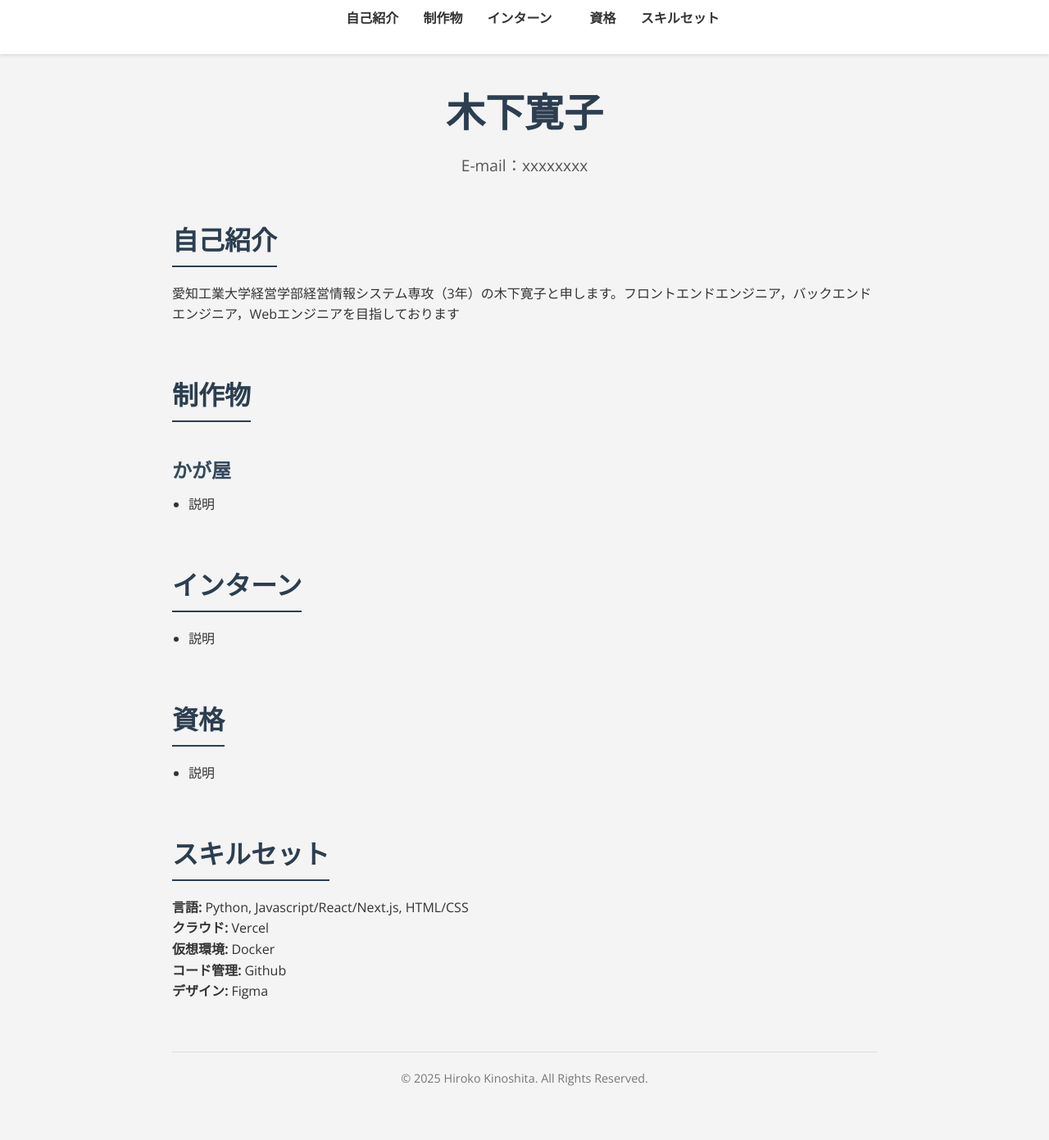
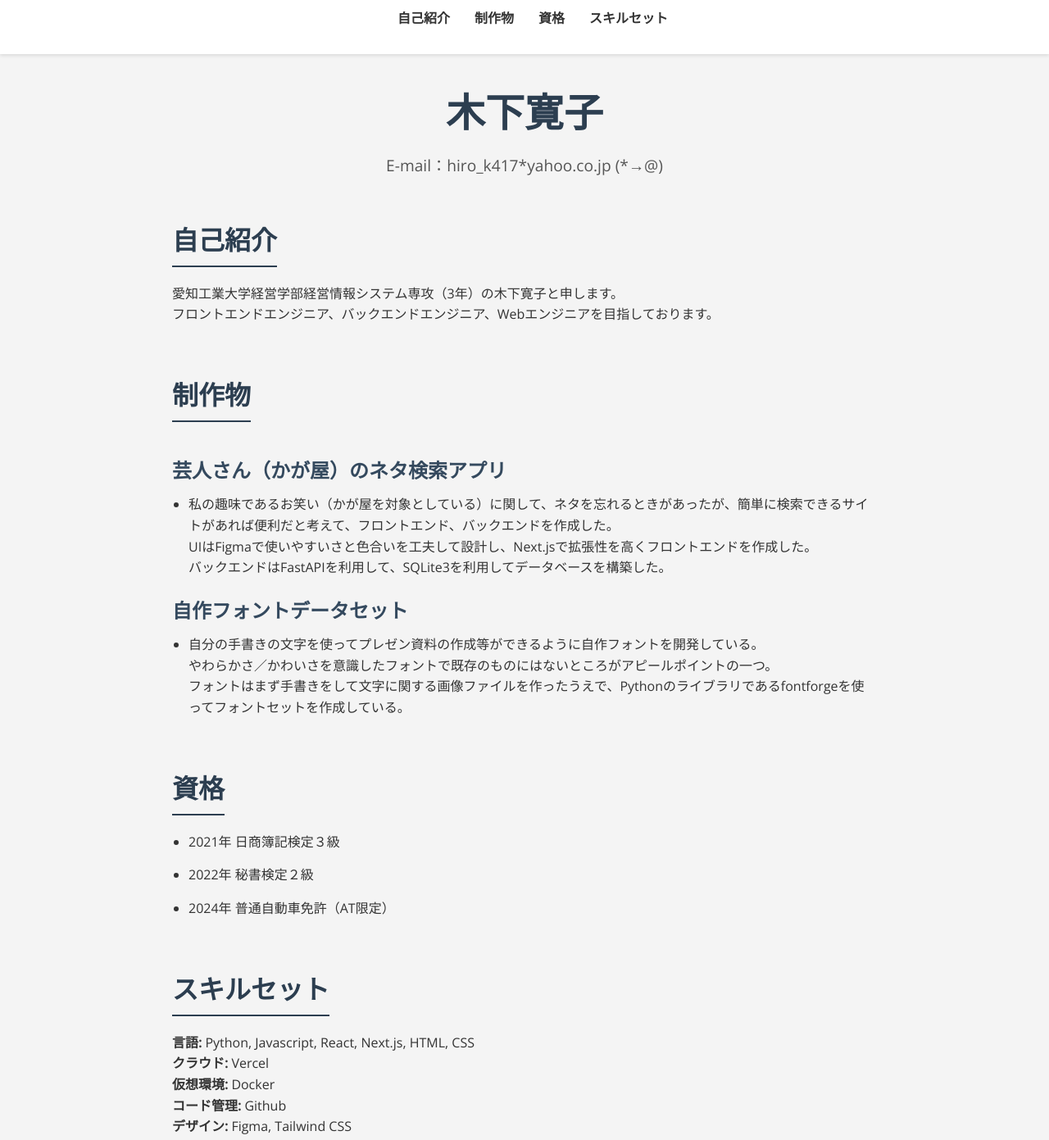
Before and after one commit to t23025/t23025.github.io, a plain HTML site: page index.html in a window 1280 px wide. Shown: the top 1391 px of the page at 82% size. Drawn offline with nearby package versions, Linux system fonts and the light colour scheme.

Commit message:
Update index.html

```diff
--- a/index.html
+++ b/index.html
@@ -141,8 +141,7 @@
     <ul>
       <li><a href="#about">自己紹介</a></li>
       <li><a href="#works">制作物</a></li>
-      <li><a href="#activities">インターン</a></li>
-	　<li><a href="#shikaku">資格</a></li>
+	  <li><a href="#shikaku">資格</a></li>
       <li><a href="#skills">スキルセット</a></li>
 
     </ul>
@@ -151,44 +150,51 @@
   <div class="container">
     <header>
       <h1>木下寛子</h1>
-      <p>E-mail：xxxxxxxx</p>
+      <p>E-mail：hiro_k417*yahoo.co.jp (*→@)</p>
     </header>
 
     <section id="about">
     <h2>自己紹介</h2>
-    <p>愛知工業大学経営学部経営情報システム専攻（3年）の木下寛子と申します。フロントエンドエンジニア，バックエンドエンジニア，Webエンジニアを目指しております</p>
+    <p>愛知工業大学経営学部経営情報システム専攻（3年）の木下寛子と申します。</br>
+        フロントエンドエンジニア、バックエンドエンジニア、Webエンジニアを目指しております。</p>
     </section>
 
     <section id="works">
       <h2>制作物</h2>
-      <h3>かが屋</h3>
+      <h3>芸人さん（かが屋）のネタ検索アプリ</h3>
       <ul>
-	<li>説明</li>
+	<li>私の趣味であるお笑い（かが屋を対象としている）に関して、ネタを忘れるときがあったが、簡単に検索できるサイトがあれば便利だと考えて、フロントエンド、バックエンドを作成した。</br>
+        UIはFigmaで使いやすいさと色合いを工夫して設計し、Next.jsで拡張性を高くフロントエンドを作成した。</br>
+        バックエンドはFastAPIを利用して、SQLite3を利用してデータベースを構築した。</li>
       </ul>
+
+      <h3>自作フォントデータセット</h3>
+      <ul>
+	<li>自分の手書きの文字を使ってプレゼン資料の作成等ができるように自作フォントを開発している。</br>
+        やわらかさ／かわいさを意識したフォントで既存のものにはないところがアピールポイントの一つ。</br>
+        フォントはまず手書きをして文字に関する画像ファイルを作ったうえで、Pythonのライブラリであるfontforgeを使ってフォントセットを作成している。</li>
+      </ul>
+
     </section>
 
-    <section id="activities">
-      <h2>インターン</h2>
-      <ul>
-	<li>説明</li>
-      </ul>
-    </section>
 
 	<section id="shikaku">
       <h2>資格</h2>
       <ul>
-	<li>説明</li>
+    <li>2021年 日商簿記検定３級</li>
+    <li>2022年 秘書検定２級</li>
+    <li>2024年 普通自動車免許（AT限定）</li>
       </ul>
     </section>
 
 
     <section id="skills">
       <h2>スキルセット</h2>
-      <p><strong>言語:</strong> Python, Javascript/React/Next.js, HTML/CSS</p>
+      <p><strong>言語:</strong> Python, Javascript, React, Next.js, HTML, CSS</p>
       <p><strong>クラウド:</strong> Vercel</p>
       <p><strong>仮想環境:</strong> Docker</p>
       <p><strong>コード管理:</strong> Github</p>
-      <p><strong>デザイン:</strong> Figma</p>
+      <p><strong>デザイン:</strong> Figma, Tailwind CSS</p>
     </section>
 
 
```
